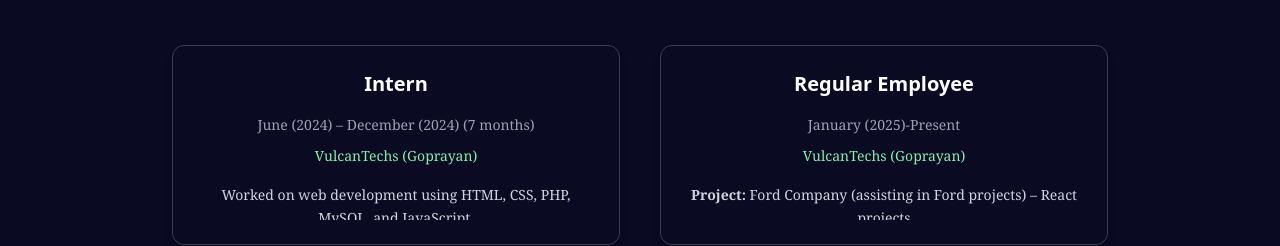
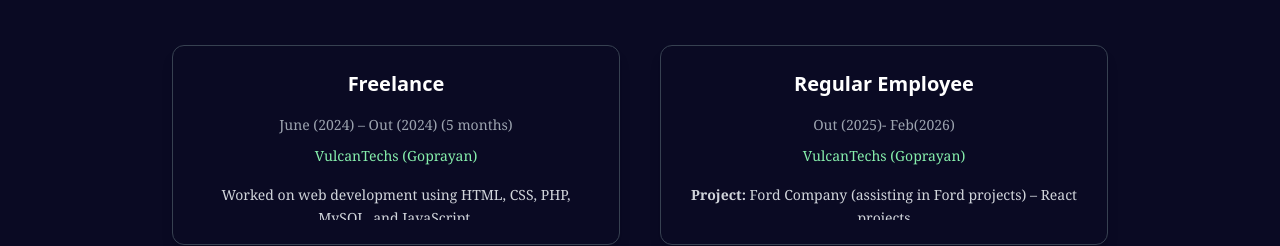
Before and after one commit to manojcoders/protfilo, a React (Create React App) app: page / in a window 1280 px wide. Shown: the part 3557-3803 px from the top of the page. Built offline with nearby package versions, Linux system fonts and the light colour scheme; no server answers; the HTML template or start-up script is replaced by a standard one.

Commit message:
Modify job titles and project details in App.jsx
Updated job titles and durations for the roles listed. Added a new project description for Bistro Bill.

```diff
--- a/src/App.jsx
+++ b/src/App.jsx
@@ -353,10 +353,10 @@
               {/* Intern Card */}
               <div className="group border border-gray-700 rounded-xl p-6 w-full max-w-md text-center shadow-lg h-[200px] flex flex-col">
                 <h3 className="text-xl font-bold text-white mb-4 group-hover:scale-105 transition-transform duration-300">
-                  Intern
+                  Freelance
                 </h3>
                 <div className="text-gray-300 text-sm leading-relaxed overflow-y-auto font-serif transition-all duration-300 scrollbar-thin scrollbar-thumb-gray-600 scrollbar-track-transparent flex-1">
-                  <p className="text-gray-400">June (2024) – December (2024) (7 months)</p>
+                  <p className="text-gray-400">June (2024) – Out (2024) (5 months)</p>
                   <p className="mt-2 text-green-300 font-medium">VulcanTechs (Goprayan)</p>
                   <p className="mt-4">
                     Worked on web development using HTML, CSS, PHP, MySQL, and JavaScript.
@@ -370,7 +370,7 @@
                   Regular Employee
                 </h3>
                 <div className="text-gray-300 text-sm leading-relaxed overflow-y-auto font-serif transition-all duration-300 scrollbar-thin scrollbar-thumb-gray-600 scrollbar-track-transparent flex-1">
-                  <p className="text-gray-400">January (2025)-Present</p>
+                  <p className="text-gray-400">Out (2025)- Feb(2026)</p>
                   <p className="mt-2 text-green-300 font-medium">VulcanTechs (Goprayan)</p>
                   <p className="mt-4">
                     <strong>Project:</strong> Ford Company (assisting in Ford projects) – React projects
@@ -380,6 +380,9 @@
                   </p>
                   <p className="mt-2">
                     <strong>Project</strong>Qutone: (Oct–Nov) Managed end-to-end AWS infrastructure setup and application deployment
+                  </p>
+                  <p className="mt-2">
+                   <strong>Project </strong>Bistro Bill: (Dec-Feb) A web application built using React and Angular for efficient user interaction
                   </p>
                 </div>
               </div>
```
